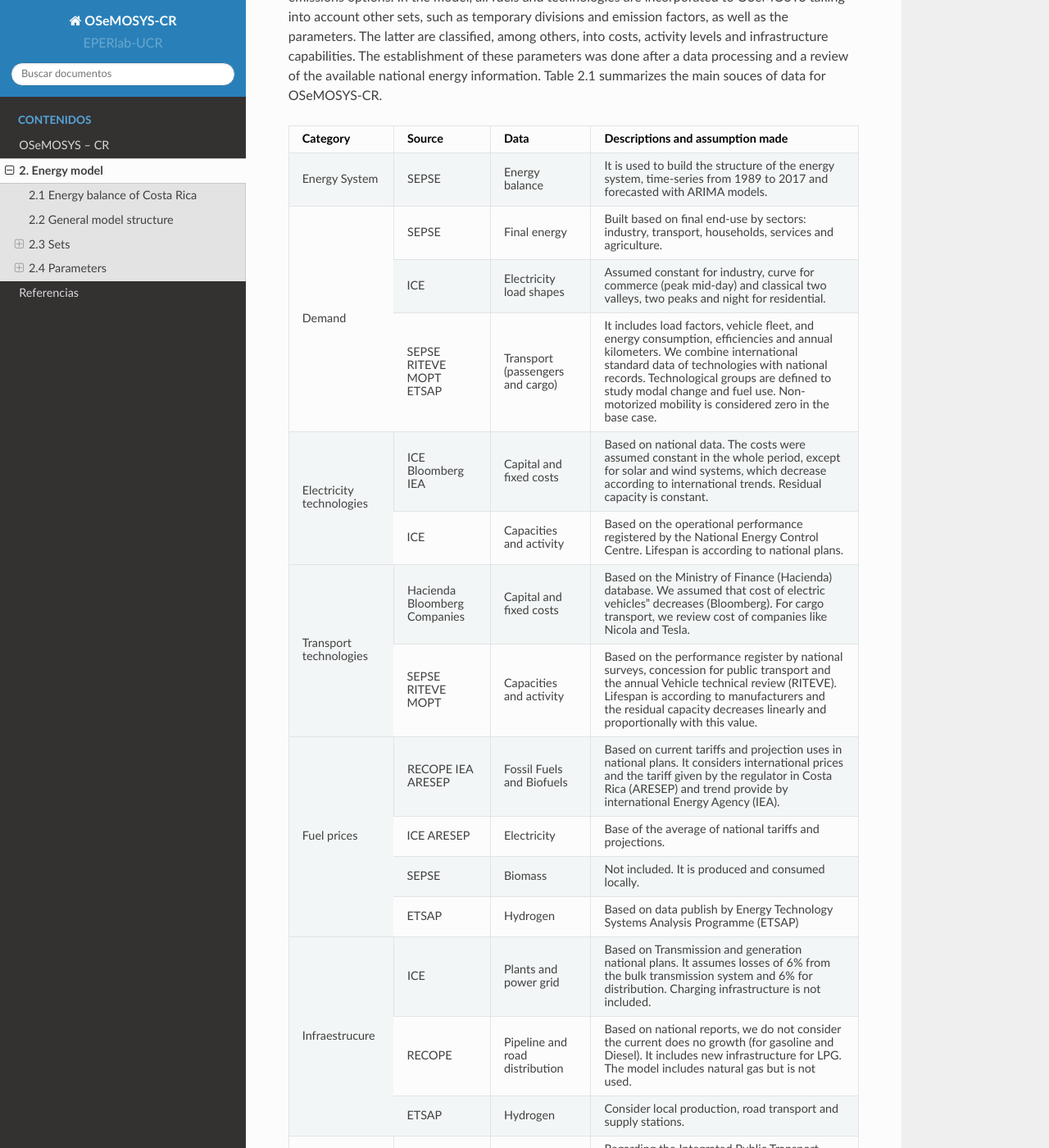
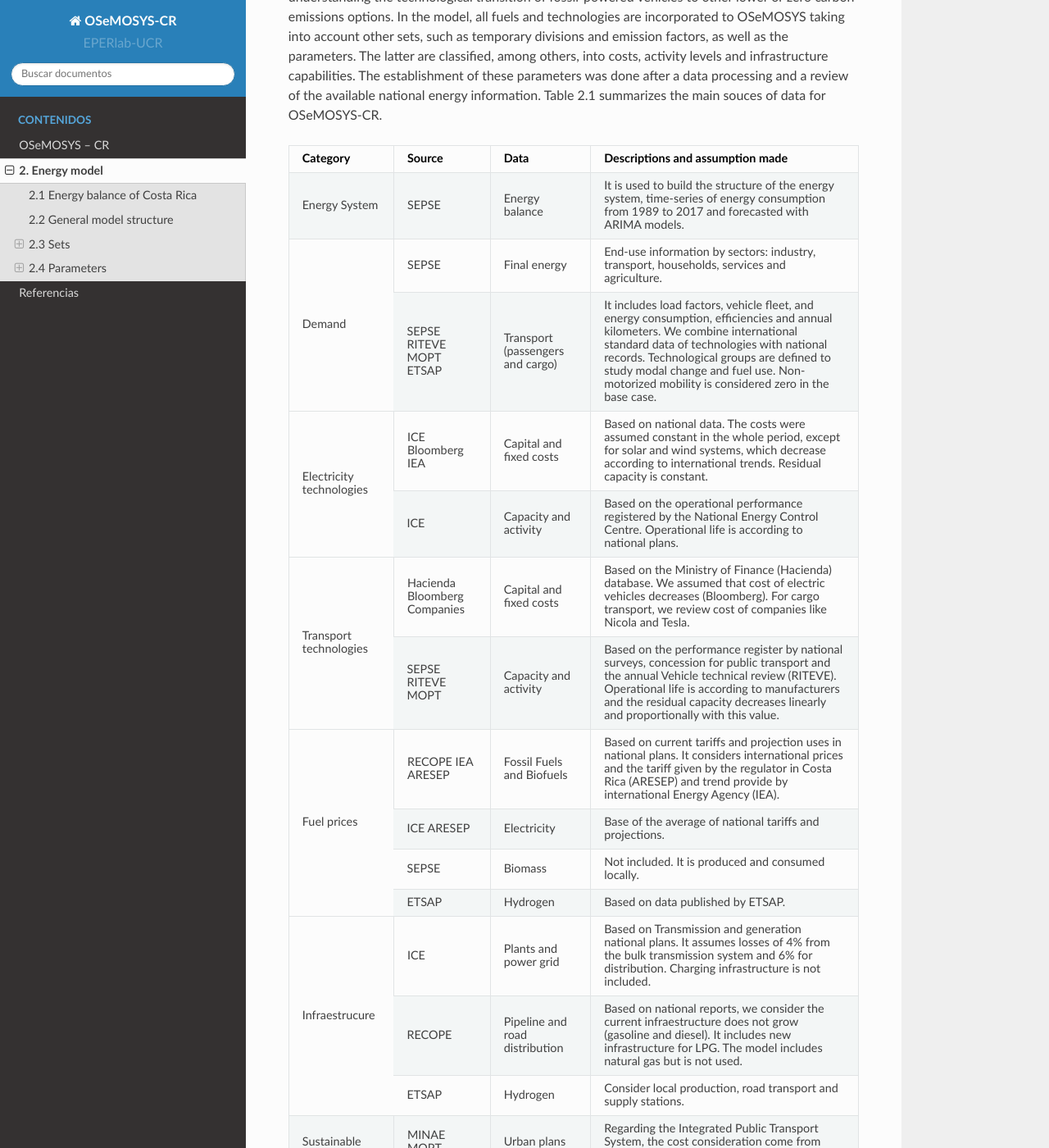
Before and after one commit to EPERLab/OSeMOSYS-CR, a Sphinx documentation site: the page built from docs/02EnergyModel.rst, in a window 1280 px wide and 1400 px high, scrolled down 2213 px. Shown: the whole window at 82% size. Built offline with Sphinx 7.4.7 and the Read the Docs theme 2.0.0, drawn with Linux system fonts in a browser that asks for light colours; some of the changed text lies outside the part shown.

Commit message:
Update 02EnergyModel.rst

```diff
--- a/docs/02EnergyModel.rst
+++ b/docs/02EnergyModel.rst
@@ -40,14 +40,11 @@ In OSeMOSYS-CR, the connection between the electricity and transport sectors is
 +--------------+------------+--------------------------+------------------------------------------------------------------------------+
 | Category     | Source     | Data                     | Descriptions and assumption made                                             |
 +==============+============+==========================+==============================================================================+
-| Energy       | SEPSE      | Energy balance           | It is used to build the structure of the energy system, time-series          |
-| System       |            |                          | from 1989 to 2017 and forecasted with ARIMA models.                          |
+| Energy       | SEPSE      | Energy balance           | It is used to build the structure of the energy system, time-series of energy|
+| System       |            |                          | consumption from 1989 to 2017 and forecasted with ARIMA models.              |
 +--------------+------------+--------------------------+------------------------------------------------------------------------------+
-| Demand       | SEPSE      | Final energy             | Built based on final end-use by sectors: industry, transport, households,    |
-|              |            |                          | services and agriculture.                                                    |
-+              +------------+--------------------------+------------------------------------------------------------------------------+
-|              | ICE        | Electricity load shapes  | Assumed constant for industry, curve for commerce (peak mid-day) and         |
-|              |            |                          | classical two valleys, two peaks and night for residential.                  |
+| Demand       | SEPSE      | Final energy             | End-use information by sectors: industry, transport, households, services and|
+|              |            |                          | agriculture.                                                                 |
 +              +------------+--------------------------+------------------------------------------------------------------------------+
 |              | SEPSE      | Transport                | It includes load factors, vehicle fleet, and energy consumption, efficiencies|
 |              | RITEVE     | (passengers and cargo)   | and annual kilometers. We combine international standard data of technologies|
@@ -58,17 +55,17 @@ In OSeMOSYS-CR, the connection between the electricity and transport sectors is
 |technologies  | Bloomberg  |                          | except for solar and wind systems, which decrease according to international |
 |              | IEA        |                          | trends. Residual capacity is constant.                                       |
 +              +------------+--------------------------+------------------------------------------------------------------------------+
-|              | ICE        | Capacities and activity  | Based on the operational performance registered by the National Energy       |
-|              |            |                          | Control Centre. Lifespan is according to national plans.                     |
+|              | ICE        | Capacity and activity    | Based on the operational performance registered by the National Energy       |
+|              |            |                          | Control Centre. Operational life is according to national plans.             |
 +--------------+------------+--------------------------+------------------------------------------------------------------------------+
 |Transport     | Hacienda   | Capital and fixed costs  | Based on the Ministry of Finance (Hacienda) database. We assumed that cost of|
-|technologies  | Bloomberg  |                          | electric vehicles' decreases (Bloomberg). For cargo transport, we review cost|
+|technologies  | Bloomberg  |                          | electric vehicles decreases (Bloomberg). For cargo transport, we review cost |
 |              | Companies  |                          | of companies like Nicola and Tesla.                                          |
 +              +------------+--------------------------+------------------------------------------------------------------------------+
-|              | SEPSE      | Capacities and activity  | Based on the performance register by national surveys, concession for public |
-|              | RITEVE     |                          | transport and the annual Vehicle technical review (RITEVE). Lifespan is      |
-|              | MOPT       |                          | according to manufacturers and the residual capacity decreases linearly and  |
-|              |            |                          | proportionally with this value.                                              |
+|              | SEPSE      | Capacity and activity    | Based on the performance register by national surveys, concession for public |
+|              | RITEVE     |                          | transport and the annual Vehicle technical review (RITEVE). Operational life |
+|              | MOPT       |                          | is according to manufacturers and the residual capacity decreases linearly   |
+|              |            |                          | and proportionally with this value.                                          |
 +--------------+------------+--------------------------+------------------------------------------------------------------------------+
 |Fuel prices   | RECOPE     | Fossil Fuels and Biofuels| Based on current tariffs and projection uses in national plans. It considers |
 |              | IEA        |                          | international prices and the tariff given by the regulator in Costa Rica     |
@@ -79,14 +76,14 @@ In OSeMOSYS-CR, the connection between the electricity and transport sectors is
 +              +------------+--------------------------+------------------------------------------------------------------------------+
 |              | SEPSE      | Biomass                  |  Not included. It is produced and consumed locally.                          |
 +              +------------+--------------------------+------------------------------------------------------------------------------+
-|              | ETSAP      | Hydrogen                 | Based on data publish by Energy Technology Systems Analysis Programme (ETSAP)|
+|              | ETSAP      | Hydrogen                 | Based on data published by ETSAP.                                            |
 +--------------+------------+--------------------------+------------------------------------------------------------------------------+
-|Infraestrucure| ICE        | Plants and power grid    | Based on Transmission and generation national plans. It assumes losses of 6% |
+|Infraestrucure| ICE        | Plants and power grid    | Based on Transmission and generation national plans. It assumes losses of 4% |
 |              |            |                          | from the bulk transmission system and 6% for distribution. Charging          |
 |              |            |                          | infrastructure is not included.                                              |
 +              +------------+--------------------------+------------------------------------------------------------------------------+
-|              | RECOPE     | Pipeline and road        | Based on national reports, we do not consider the current does no growth (for|
-|              |            | distribution             | gasoline and Diesel). It includes new infrastructure for LPG. The model      |
+|              | RECOPE     | Pipeline and road        | Based on national reports, we consider the current infraestructure does not  |
+|              |            | distribution             | grow (gasoline and diesel). It includes new infrastructure for LPG. The model|
 |              |            |                          | includes natural gas but is not used.                                        |
 +              +------------+--------------------------+------------------------------------------------------------------------------+
 |              | ETSAP      | Hydrogen                 | Consider local production, road transport and supply stations.               |
@@ -166,7 +163,7 @@ Different types of technologies are included in the model in order to establish
 
    *Figure 2.5: Simple diagram for technologies specification.*
 
-The groups of technolgies contemplated in OSeMOSYS-cr are described below:
+The groups of technolgies contemplated in OSeMOSYS-CR are described below:
 
 *	The first groups (ES, BL and DIST) are specially designed to model fossil fuels imports, production of biofuels, and the blend and distribution of them, considering the current pipe system for gasoline and diesel.
 *	The second group of blocks corresponds to the electric power system (PP and TD), that is mainly connected to renewable primary sources.
@@ -184,15 +181,15 @@ Table 2.3 presents a synthesis of groups of technologies, including a brief desc
 +-----------+------------------------------------------+-------------------------------------------------------------------------------+
 | Group     | Descriptions                             | Examples                                                                      |
 +===========+==========================================+===============================================================================+
-| ES-BL-DIST| Energy Sources                           | Imports and production (fossil fuels and Biofuels), and their distribution.   |
+| ES-BL-DIST| Energy Sources                           | Imports and production (fossil fuels and biofuels), and their distribution.   |
 +-----------+------------------------------------------+-------------------------------------------------------------------------------+
-| PP-TD     | Power plants and the electric grid       | Hydro Power Plant, Transmission system, distributed generation.               |
+| PP-TD     | Power plants and the electric grid       | Hydro Power Plant, Transmission system, and distributed generation.           |
 +-----------+------------------------------------------+-------------------------------------------------------------------------------+
-| ST        | Sources                                  | Water, Wind, diesel, gasoline, biomass, firewood.                             |
+| ST        | Sources                                  | Water, Wind, diesel, gasoline, biomass, and firewood.                         |
 +-----------+------------------------------------------+-------------------------------------------------------------------------------+
 | D(F-T)    | Division                                 | Diesel for Industry, LPG for heavy cargo transport, Electricity for vehicles. |
 +-----------+------------------------------------------+-------------------------------------------------------------------------------+
-| TI        | Transport infrastructure                 | Roads, rails, bikeways.                                                       |
+| TI        | Transport infrastructure                 | Roads, rails, and bikeways.                                                   |
 +-----------+------------------------------------------+-------------------------------------------------------------------------------+
 | TR        | Transportation                           | Electric Light duty Vehicles, LPG Buses, bikes, low carbon techs for passenger|
 +-----------+------------------------------------------+-------------------------------------------------------------------------------+
```
Also changed, not shown: other parts of docs/02EnergyModel.rst (+6 -6 lines).
